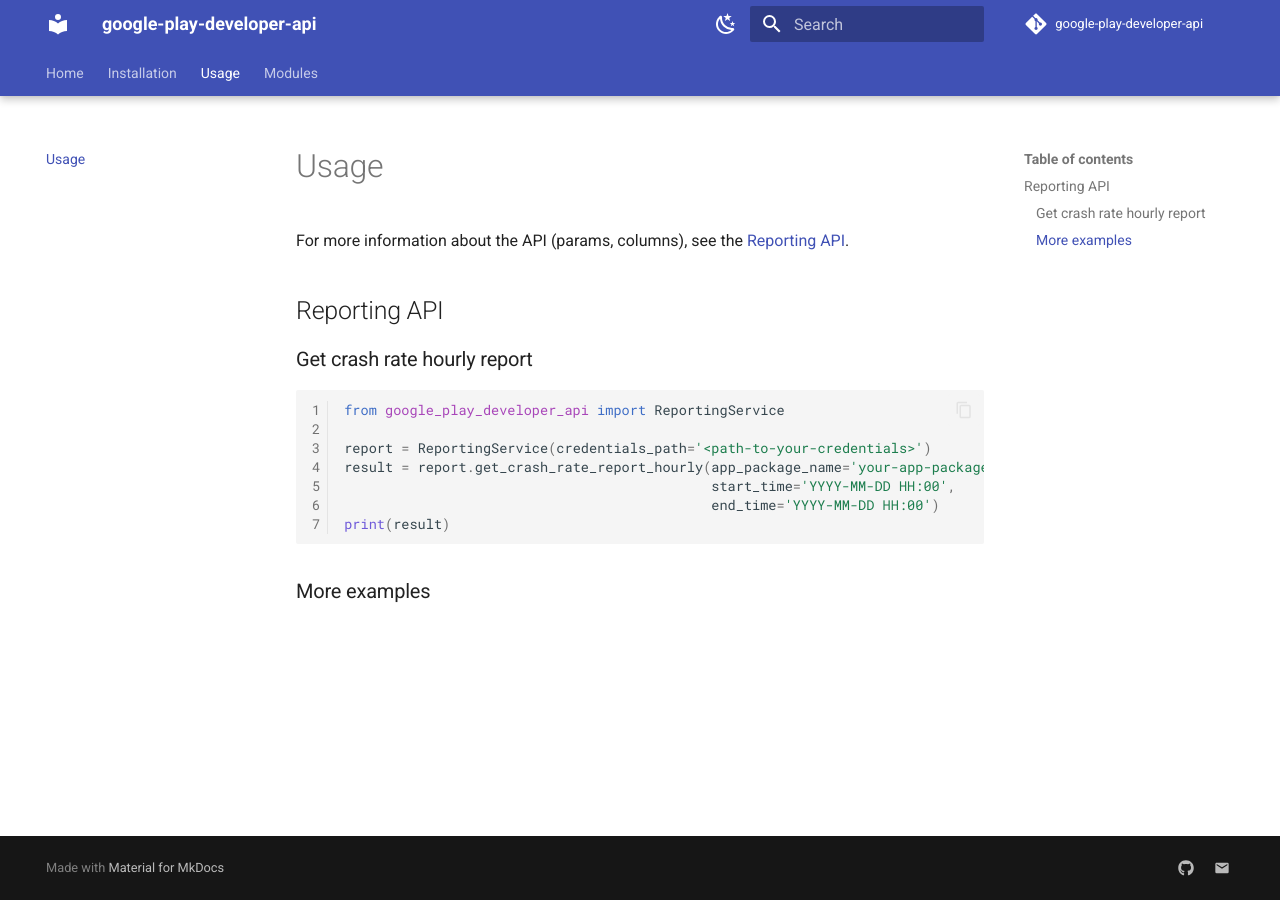
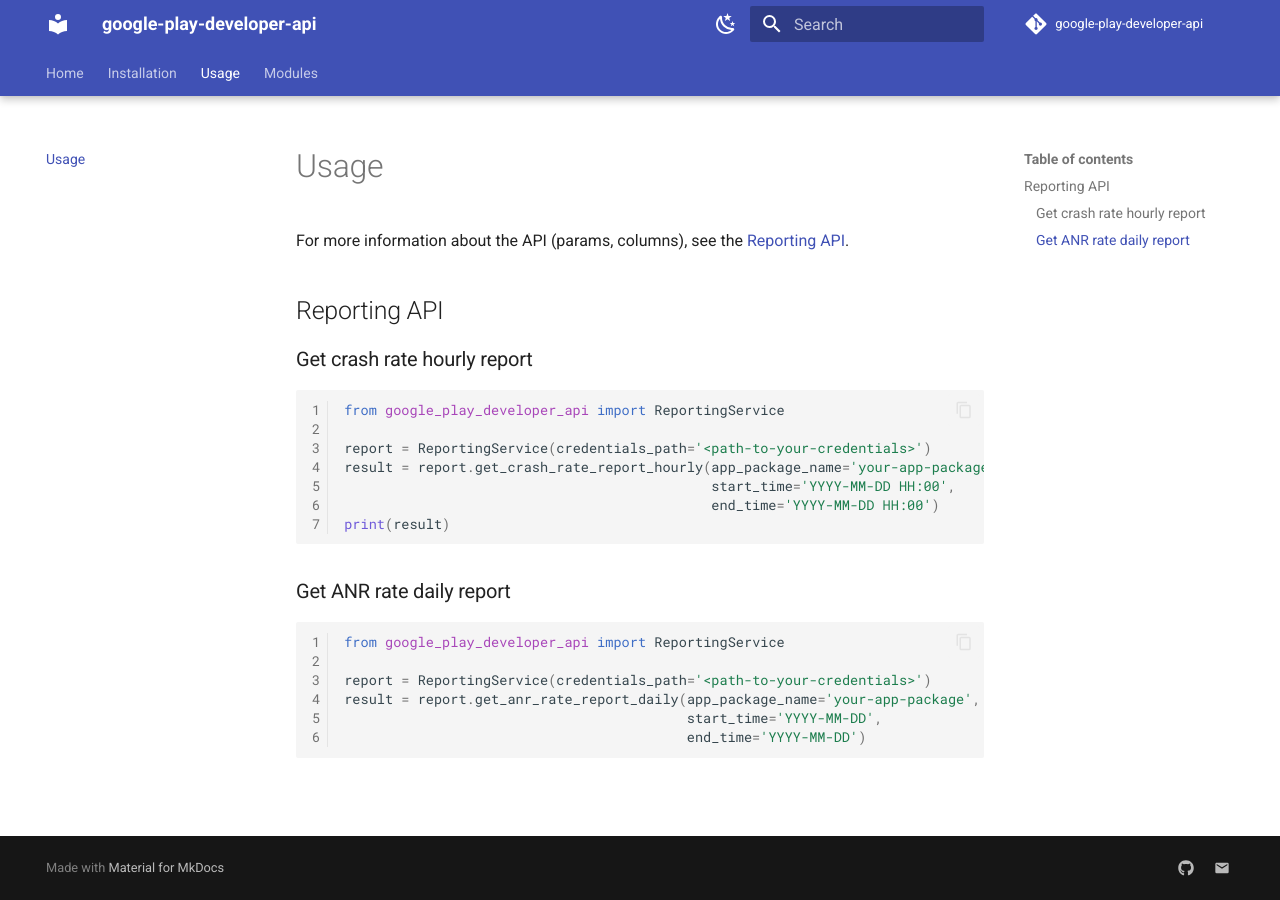
Before and after one commit to ikameglobal/google-play-developer-api, an MkDocs documentation site: the page built from docs/usage.md, in a window 1280 px wide. Built offline with MkDocs 1.6.1 and Material for MkDocs 9.7.7, drawn with Linux system fonts in a browser that asks for light colours; comment, search, counter and statistics services are not loaded.

Commit message:
update doc

````diff
--- a/docs/usage.md
+++ b/docs/usage.md
@@ -15,4 +15,13 @@
 print(result)
 ```
 
-## More examples
+## Get ANR rate daily report
+
+```python
+from google_play_developer_api import ReportingService
+
+report = ReportingService(credentials_path='<path-to-your-credentials>')
+result = report.get_anr_rate_report_daily(app_package_name='your-app-package',
+                                          start_time='YYYY-MM-DD',
+                                          end_time='YYYY-MM-DD')
+```
````
Also changed, not shown: README.md (+2 -1 lines).
